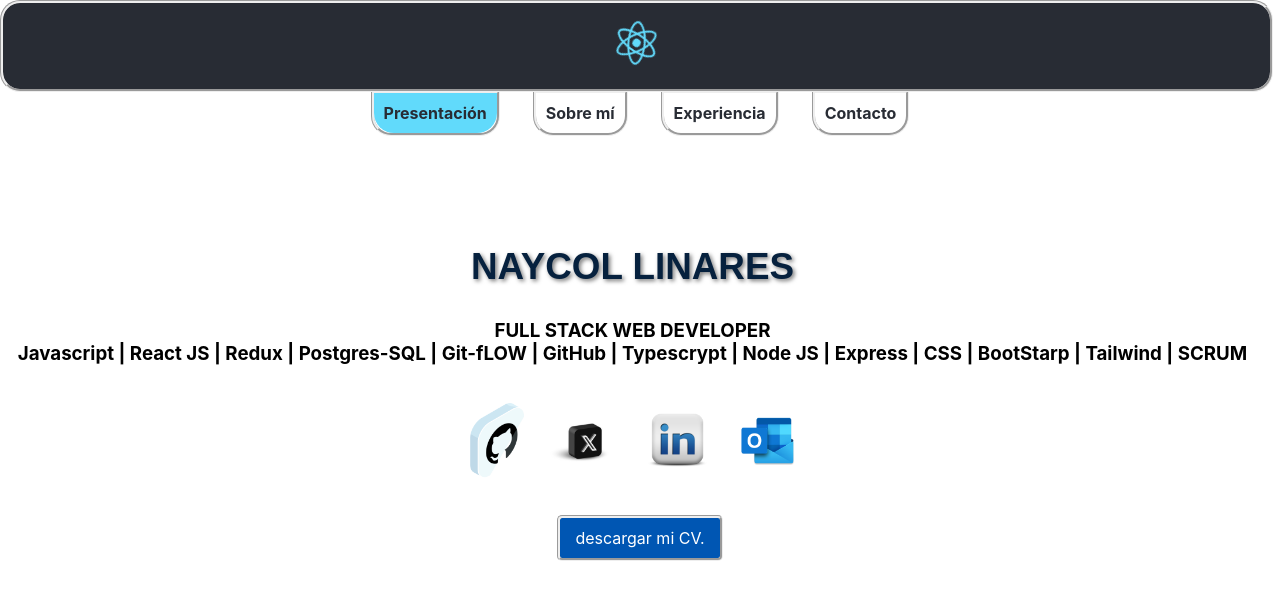
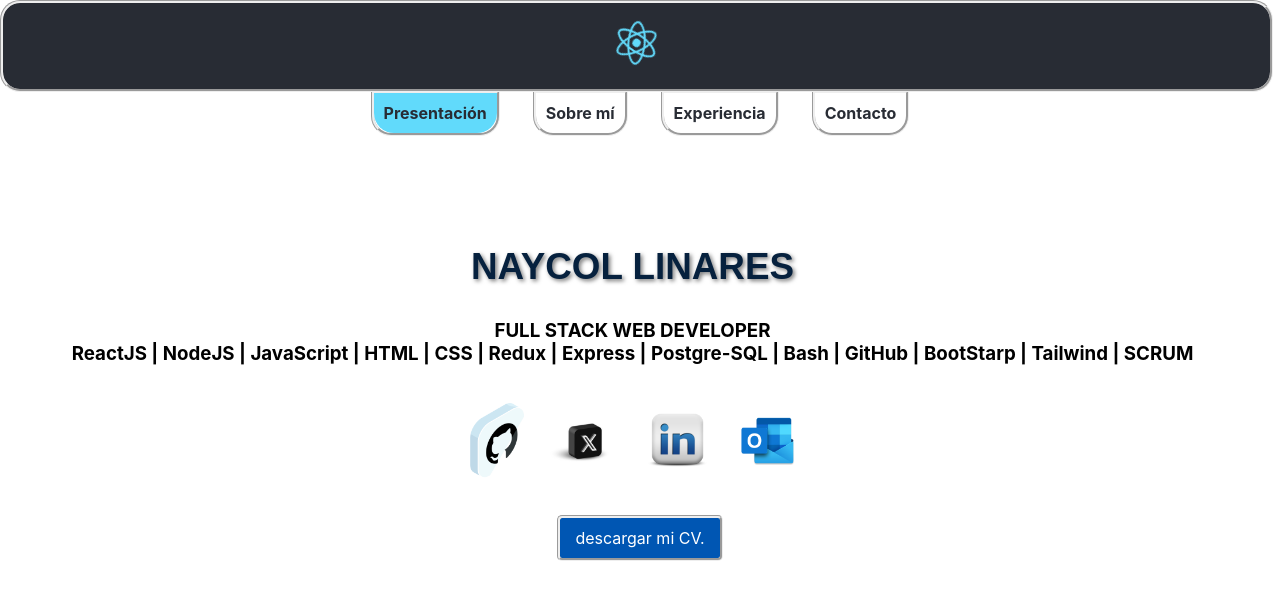
Before and after one commit to wuaicot/Frontend-Portfolio, a React (Create React App) app: page /home in a window 1280 px wide. Shown: the top 600 px of the page. Built offline with nearby package versions, Linux system fonts and the light colour scheme.

Commit message:
some slight modifications

```diff
--- a/src/components/Home/Home.js
+++ b/src/components/Home/Home.js
@@ -44,7 +44,7 @@ const Home = () => {
           <span>FULL STACK WEB DEVELOPER</span>
           <br />
           <span>
-           Javascript | React JS | Redux | Postgres-SQL | Git-fLOW | GitHub | Typescrypt | Node JS | Express | CSS | BootStarp | Tailwind | SCRUM
+             ReactJS | NodeJS | JavaScript | HTML | CSS | Redux | Express | Postgre-SQL | Bash | GitHub | BootStarp | Tailwind | SCRUM
           </span>
         </h3>
          <br/>
```
